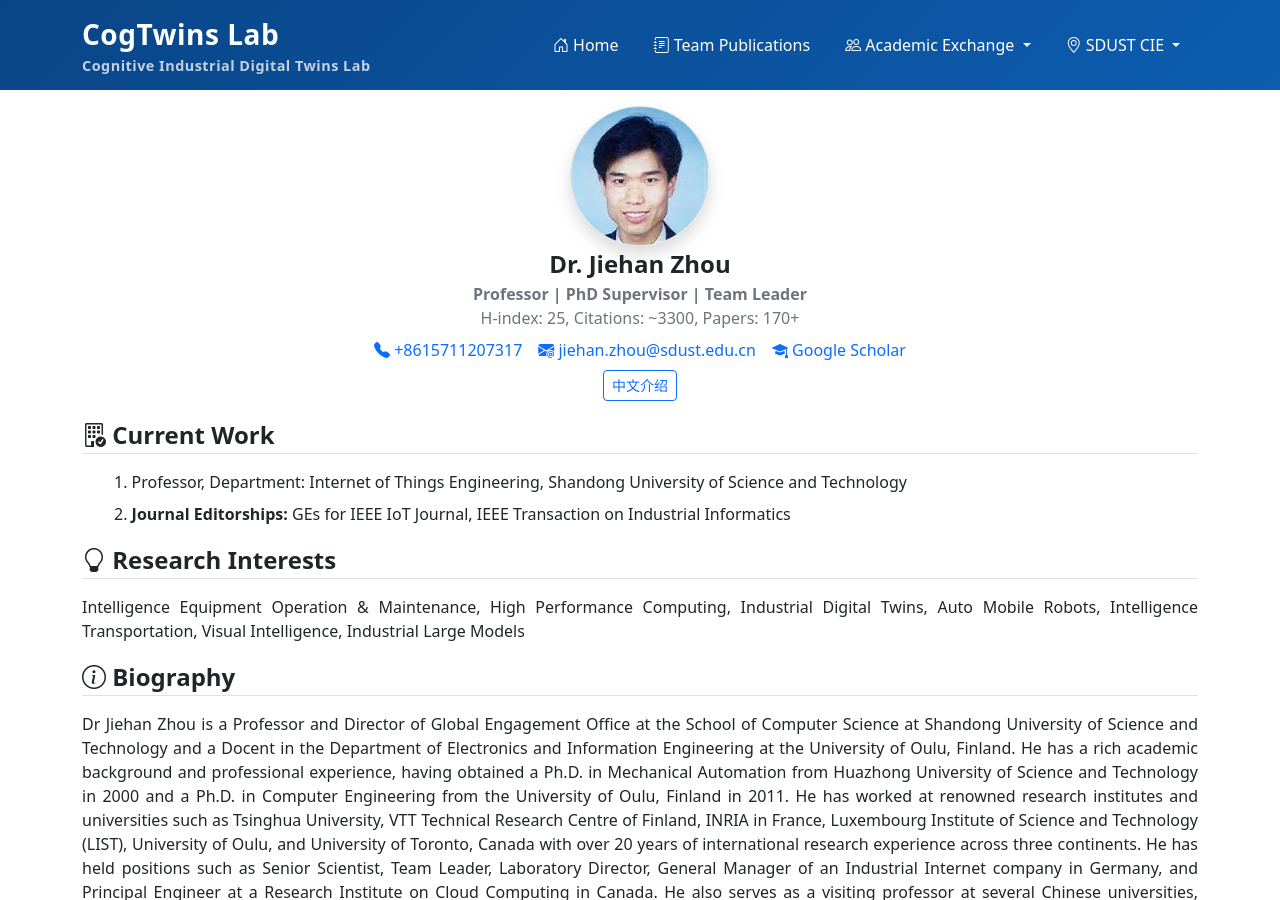
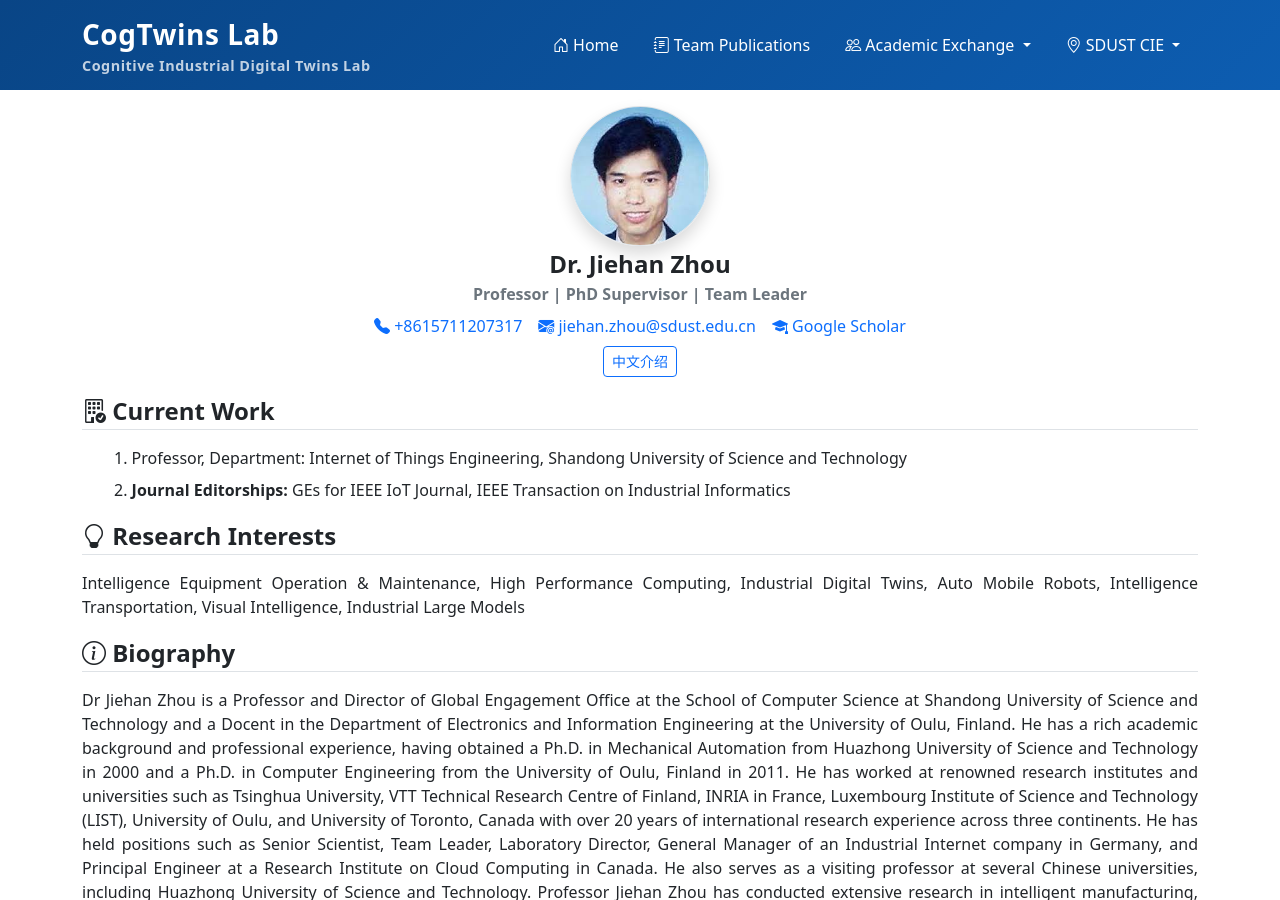
Before and after one commit to cogtwins/cogtwins.github.io, a Jekyll site: the page built from _profiles/jiehan_zhou.md, in a window 1280 px wide and 900 px high. Built offline with Jekyll 4.4.1, drawn with Linux system fonts in a browser that asks for light colours.

Commit message:
修改个人信息

```diff
--- a/_profiles/jiehan_zhou.md
+++ b/_profiles/jiehan_zhou.md
@@ -17,7 +17,7 @@ permalink: /jiehan_zhou/
       Professor | PhD Supervisor | Team Leader
     </div>
     <div class="fs-6 fw-light text-secondary">
-      H-index: 25, Citations: ~3300, Papers: 170+
+
     </div>
     <div class="btn-group mt-2 gap-3">
       <a href="tel:+8615711207317" class="text-decoration-none">
```
